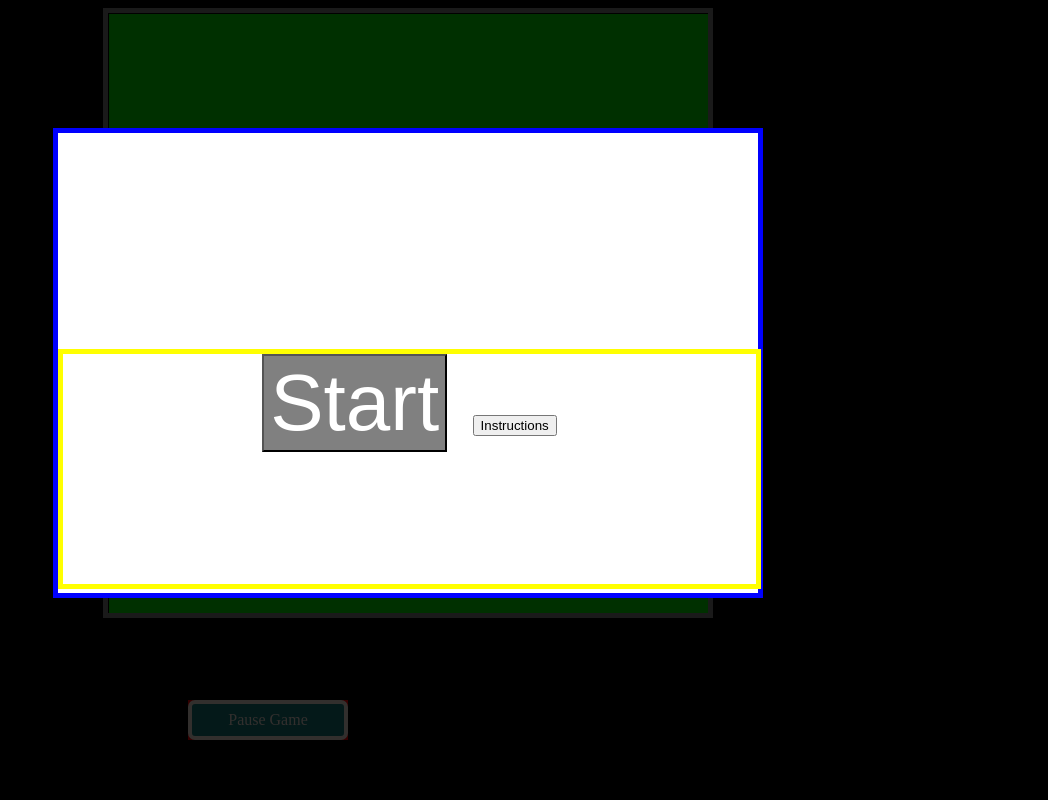
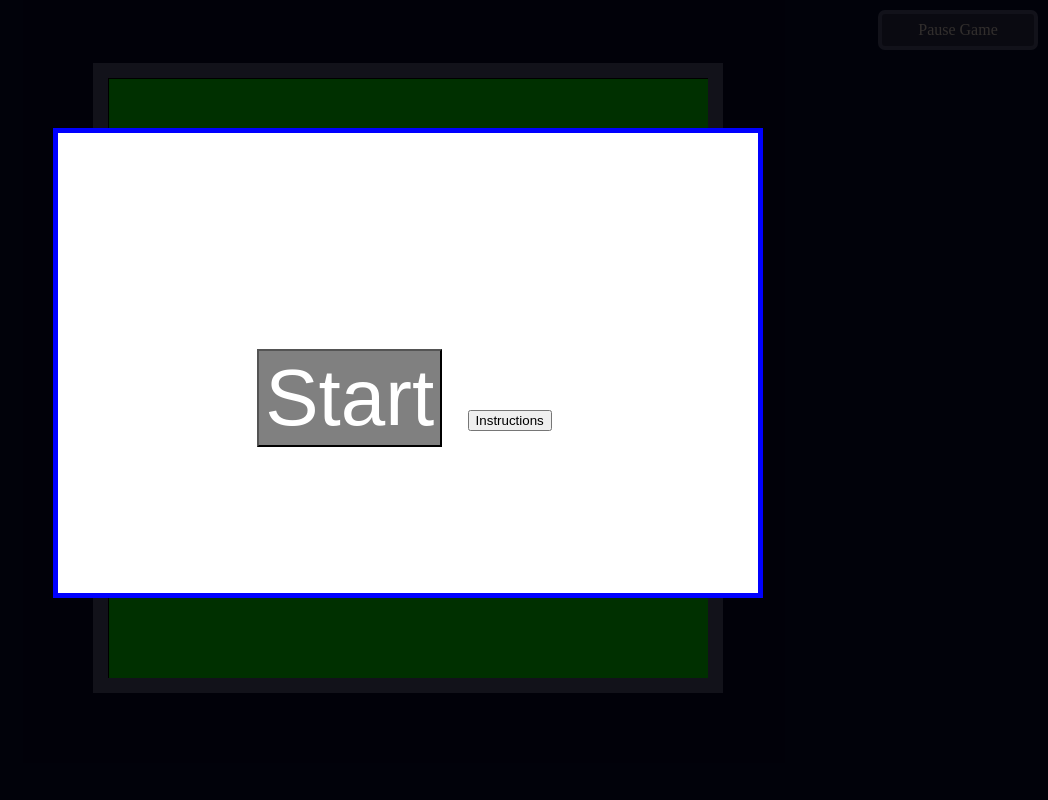
Before and after one commit to RosannaJ/RosannaJ.github.io, a plain HTML site: page exercise10/v5/index.html in a window 1280 px wide. Shown: the whole page, without its empty margins (232-1280 px from the left). Drawn offline with Linux system fonts and the light colour scheme.

Commit message:
Update style.css

```diff
--- a/exercise10/v5/style.css
+++ b/exercise10/v5/style.css
@@ -1,11 +1,24 @@
+/*
+#f4abc4 - pink
+#595b83 - light purple
+#333456 - medium purple
+#060930 - dark purple
+#fff3e6 - cream
+*/
+
 body {
-  background-color: black;
+  background-color: #060930;
+}
+
+#title {
+
 }
 
 #frame {
-  border: 5px solid gray;
+  border: 15px solid #595b83;
   width: 600px;
   height: 600px;
+  margin-top: 5%;
   overflow: hidden;
   margin-left: auto;
   margin-right: auto;
@@ -14,9 +27,8 @@ body {
 /*******Controls*******/
 #controlPanel {
 	position: absolute;
-	top: 700px;
-	right: 700px;
-  background-color: red;
+	top: 10px;
+	right: 10px;
 }
 
 .controls {
@@ -24,8 +36,8 @@ body {
 	padding: 6px;
 	width: 140px;
 	height: 20px;
-	background-color: #167d7f;
-	border: 4px solid #fae8e0;
+	background-color: #333456;
+	border: 4px solid #595b83;
 	color: #fae8e0;
 	vertical-align: top;
 	text-align: center;
@@ -50,7 +62,7 @@ body {
   left: 0px;
   width: 99%;
   height: 50%;
-  border: thick solid yellow;
+  /*border: thick solid yellow;*/
 }
 
 .boundaryMessage {
```
